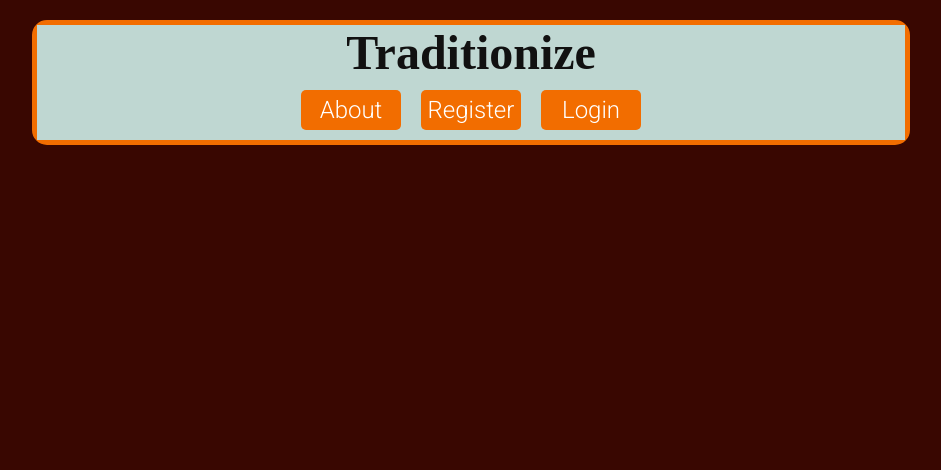
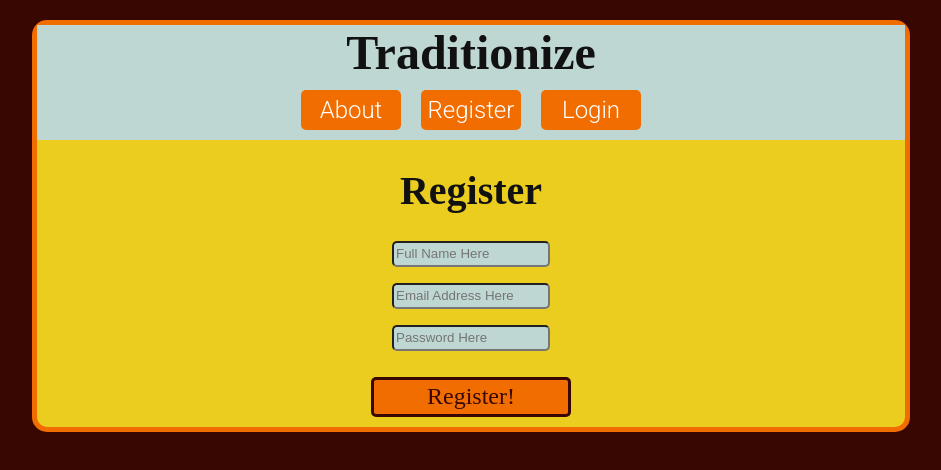
Before and after one commit to Secret-family-recipes3BWFT/FrontEnd, a React (Create React App) app: page /register in a window 1280 px wide. Shown: the top 470 px of the page, without its empty margins (169-1110 px from the left). Built offline with nearby package versions, Linux system fonts and the light colour scheme; a web font is replaced by a local one.

Commit message:
wrote functions for form functionality

```diff
--- a/src/App.js
+++ b/src/App.js
@@ -1,4 +1,4 @@
-import React, {useState, useEffect} from 'react';
+import React from 'react';
 import { BrowserRouter as Router, Route, Link } from "react-router-dom";
 import styled from 'styled-components'
 import PrivateRoute from './components/PrivateRoute'
@@ -54,31 +54,14 @@ const LinkButton = styled.button`
 // Initial Form Values -----------------------------//
 
 
-const initialRegisterValues = {
 
-  name: '',
-  email: '',
-  password: ''
 
-}
 
-const initialLoginValues = {
-
-  email: '',
-  password: ''
-
-}
 
 // THE APP ----------------------------------------------- //
 
 
 function App() {
-
-    const [signUpData, setSignUpData] = useState(initialRegisterValues)
-
-    const [login, setLogin] = useState(initialLoginValues)
-
-
 
 
   return (
@@ -89,13 +72,13 @@ function App() {
             <AppTitle>Traditionize</AppTitle>
             <div>
             <Link to={'#'}><LinkButton>About</LinkButton></Link>
-            <Link to={'/'}><LinkButton>Register</LinkButton></Link>
+            <Link to={'/register'}><LinkButton>Register</LinkButton></Link>
             <Link to={'/login'}><LinkButton>Login</LinkButton></Link>
             </div>
           </PageHeader>
 
 
-          <Route exact path='/'>
+          <Route exact path='/register'>
             <Register />
           </Route>
 
--- a/src/components/Login.js
+++ b/src/components/Login.js
@@ -1,6 +1,9 @@
-import React from 'react'
+import React, {useState} from 'react'
 import styled from 'styled-components'
+import AxiosWithAuth from '../utils/axiosWithAuth'
 
+
+// Styled-Components ------------------------------------//
 
 const PageTitle = styled.h1`
   font-size: 2.5rem;
@@ -34,22 +37,64 @@ const SubmitButton = styled.button`
 }
 
 `
+//--------------------------------------------------------------
+
+const initialLoginValues = {
+
+    email: '',
+    password: ''
+
+  }
+
+//-------------------------------------------------------------
+
+function Login () {
 
 
 
+    const [login, setLogin] = useState(initialLoginValues)
 
-function Login () {
+
+    const handleChange = e => {
+        setLogin({
+            ...login,
+            [e.target.name]: e.target.value
+        });
+    };
+
+
+    const handleSubmit = e => {
+
+        e.preventDefault();
+
+        AxiosWithAuth()
+            .post('/api/auth/login', login)
+            .then(
+                res => {
+                    localStorage.setItem('token', res.data.token);
+                })
+
+            .catch( (err) => console.log({err})
+            );
+
+    };
+
+
+
 
     return (
             <div>
 
             <PageTitle>Login</PageTitle>
 
+            <form onSubmit={handleSubmit}>
             <p><TextInput
                 name='email'
                 id='email'
                 placeholder='Email Address Here'
                 type='email'
+                value={login.email}
+                onChange={handleChange}
               /></p>
 
             <p><TextInput
@@ -57,9 +102,12 @@ function Login () {
                 id='password'
                 placeholder='Password Here'
                 type='password'
+                value={login.password}
+                onChange={handleChange}
             /></p>
 
             <SubmitButton type='submit'>Login!</SubmitButton>
+            </form>
             </div>
             )
 }
--- a/src/components/Register.js
+++ b/src/components/Register.js
@@ -1,5 +1,6 @@
-import React from 'react'
+import React, {useState} from 'react'
 import styled from 'styled-components'
+import AxiosWithAuth from '../utils/axiosWithAuth'
 
 
 // Styled Components! ------------------------------- //
@@ -38,18 +39,68 @@ const SubmitButton = styled.button`
 
 `
 
-function Register () {
+//----------------------------------------------------------//
+
+const initialRegisterValues = {
+
+    name: '',
+    email: '',
+    password: ''
+
+  }
+
+//------------------------------------------------------------//
+
+function Register (props) {
+
+
+    const [signUpData, setSignUpData] = useState(initialRegisterValues)
+
+    const handleChange = e => {
+
+        setSignUpData({
+            ...signUpData,
+            [e.target.name]: e.target.value,
+
+        });
+    }
+
+
+    const handleSubmit = e => {
+
+        e.preventDefault();
+        AxiosWithAuth()
+            .post('/auth/register', signUpData)
+            .then( (res) => {
+                localStorage.setItem('token', res.data.token);
+                console.log(res)
+
+                if (res.data.newUser) {
+                    props.history.push(`/${res.data.newUser}`);
+                } else {
+                    props.history.push('/register')
+                }
+            })
+
+            .catch( (err) => console.log({err}));
+
+    }
+
+
+
 
     return (
         <div>
         <PageTitle>Register</PageTitle>
           <div className='form'>
-          <form>
+          <form onSubmit={handleSubmit}>
             <p><TextInput
                 name='name'
                 id='name'
                 placeholder='Full Name Here'
                 type='text'
+                value={signUpData.name}
+                onChange={handleChange}
             /></p>
 
             <p>
@@ -58,6 +109,8 @@ function Register () {
                 id='email'
                 placeholder='Email Address Here'
                 type='email'
+                value={signUpData.email}
+                onChange={handleChange}
             /></p>
 
             <p>
@@ -66,6 +119,8 @@ function Register () {
                 id='password'
                 placeholder='Password Here'
                 type='password'
+                value={signUpData.password}
+                onChange={handleChange}
              /></p>
              <SubmitButton type='submit'>Register!</SubmitButton>
           </form>
```
